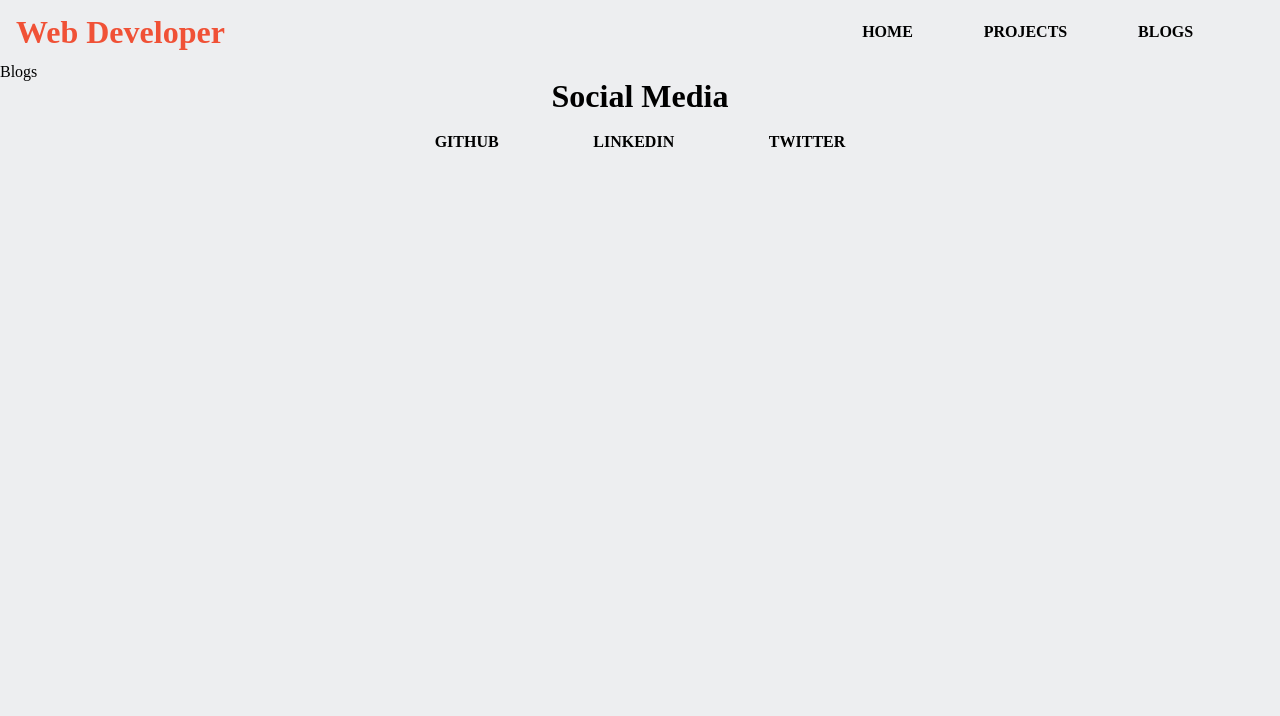
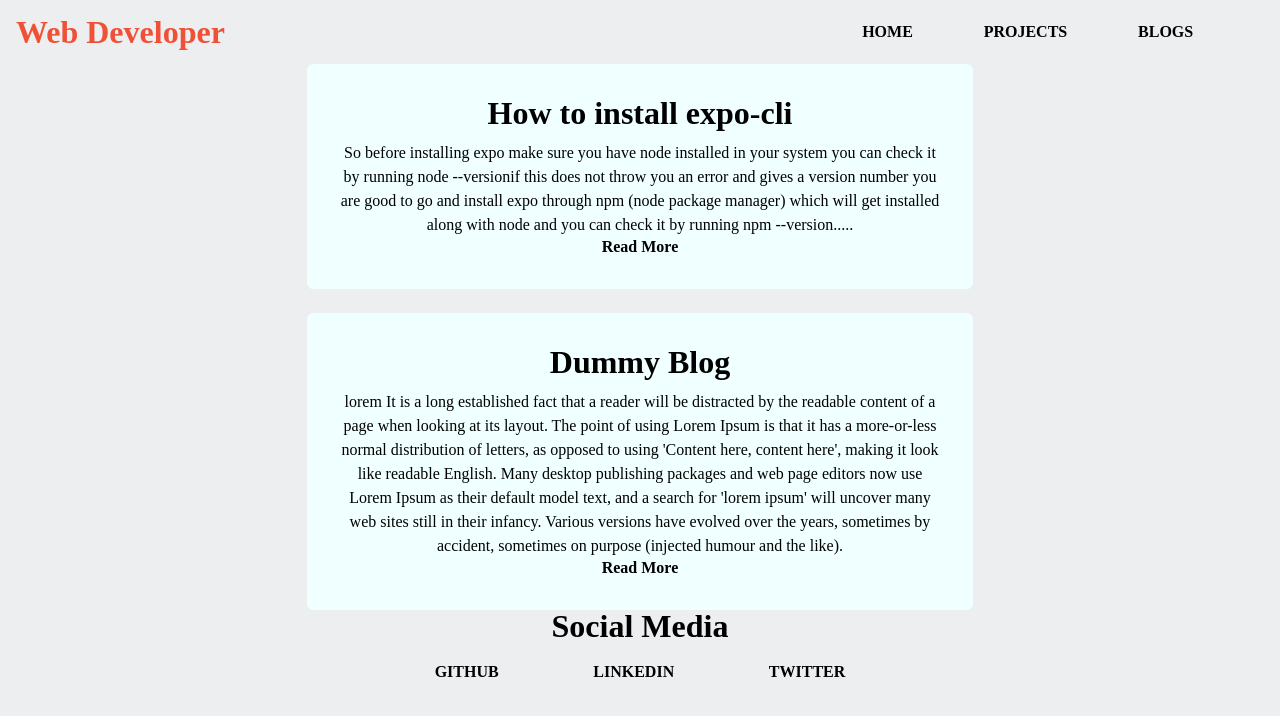
Before and after one commit to Trivedhkumar/trived-portfolio, a React (Create React App) app: page /blogs in a window 1280 px wide. Shown: the top 716 px of the page. Built offline with nearby package versions, Linux system fonts and the light colour scheme.

Commit message:
feat:added blogs

```diff
--- a/src/App.css
+++ b/src/App.css
@@ -27,6 +27,7 @@
 }
 .footer {
   flex-direction: column;
+  margin-top: 64px;
 }
 a,
 a:hover,
@@ -34,6 +35,15 @@ a:focus,
 a:active {
   text-decoration: none;
   color: inherit;
+}
+.blog-card {
+  max-width: 600px;
+  text-align: center;
+  margin: auto;
+  padding: 32px;
+  background-color: azure;
+  border: 1px solid azure;
+  border-radius: 6px;
 }
 @media screen and (max-width: 768px) {
   .section {
--- a/src/molecules/Footer.tsx
+++ b/src/molecules/Footer.tsx
@@ -1,10 +1,10 @@
 import { StyledButton3, StyledHeading3 } from "../utils/theme";
-
+import "../App.css";
 const Footer = () => {
   return (
     <div
       style={{
-        marginTop: "10px",
+        marginTop: "32px",
         display: "flex",
         flexDirection: "column",
         justifyContent: "center",
--- a/src/screens/Blogs/index.tsx
+++ b/src/screens/Blogs/index.tsx
@@ -1,5 +1,47 @@
+import React from "react";
+import { StyledButton3, StyledHeading3 } from "../../utils/theme";
+import "../../App.css";
+const Blog = ({
+  title,
+  description,
+  link,
+}: {
+  title: string;
+  description: string;
+  link?: string;
+}) => (
+  <div className="blog-card">
+    <StyledHeading3>{title}</StyledHeading3>
+    <p style={{ marginTop: "12px", lineHeight: "24px" }}>{description}</p>
+    <StyledButton3
+      style={{ marginTop: "12px" }}
+      href={link ? link : ""}
+      target={"_blank"}
+    >
+      Read More
+    </StyledButton3>
+  </div>
+);
 const Blogs = () => {
-  return <div>Blogs</div>;
+  return (
+    <div>
+      <Blog
+        title="How to install expo-cli"
+        description={
+          "So before installing expo make sure you have node installed in your system you can check it by running node --versionif this does not throw you an error and gives a version number you are good to go and install expo through npm (node package manager) which will get installed along with node and you can check it by running npm --version....."
+        }
+        link={"https://medium.com/p/5df7d0bb51f8"}
+      />
+      <div style={{ marginTop: "24px" }}></div>
+      <Blog
+        title="Dummy Blog"
+        description={
+          "lorem It is a long established fact that a reader will be distracted by the readable content of a page when looking at its layout. The point of using Lorem Ipsum is that it has a more-or-less normal distribution of letters, as opposed to using 'Content here, content here', making it look like readable English. Many desktop publishing packages and web page editors now use Lorem Ipsum as their default model text, and a search for 'lorem ipsum' will uncover many web sites still in their infancy. Various versions have evolved over the years, sometimes by accident, sometimes on purpose (injected humour and the like)."
+        }
+        link={""}
+      />
+    </div>
+  );
 };
 
 export default Blogs;
```
